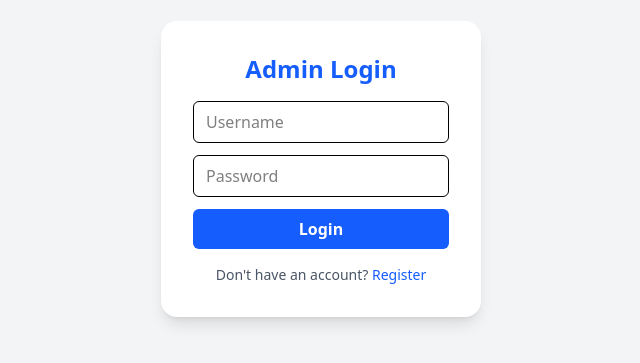
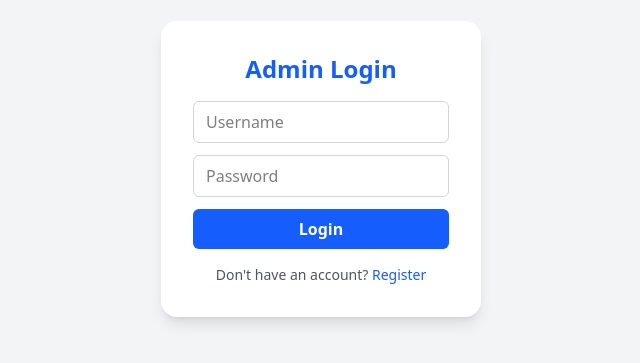
Before and after one commit to Nimit1775/HMS, a React (Vite) app in the folder client/: page /login in a window 1280 px wide. Shown: the part 231-594 px from the top of the page, without its empty margins (319-959 px from the left). Built offline with nearby package versions, Linux system fonts and the light colour scheme.

Commit message:
Auto-commit: Agent tool execution

```diff
--- a/client/src/pages/Auth.jsx
+++ b/client/src/pages/Auth.jsx
@@ -55,22 +55,39 @@ export default function Auth() {
           <input
             type="text"
             placeholder="Username"
-            className="w-full border rounded-md px-3 py-2"
+            className="w-full border border-gray-300 rounded-md px-3 py-2 focus:outline-none focus:ring-2 focus:ring-blue-500 focus:border-transparent"
             value={form.username}
             onChange={(e) => setForm({ ...form, username: e.target.value })}
+            required
+            minLength="3"
+            disabled={isLoading}
           />
           <input
             type="password"
             placeholder="Password"
-            className="w-full border rounded-md px-3 py-2"
+            className="w-full border border-gray-300 rounded-md px-3 py-2 focus:outline-none focus:ring-2 focus:ring-blue-500 focus:border-transparent"
             value={form.password}
             onChange={(e) => setForm({ ...form, password: e.target.value })}
+            required
+            minLength="6"
+            disabled={isLoading}
           />
           <button
             type="submit"
-            className="w-full bg-blue-600 hover:bg-blue-700 text-white py-2 rounded-md font-semibold"
+            className="w-full bg-blue-600 hover:bg-blue-700 disabled:bg-gray-400 text-white py-2 rounded-md font-semibold transition-colors duration-200"
+            disabled={isLoading}
           >
-            {isLogin ? "Login" : "Register"}
+            {isLoading ? (
+              <span className="flex items-center justify-center">
+                <svg className="animate-spin -ml-1 mr-2 h-4 w-4 text-white" xmlns="http://www.w3.org/2000/svg" fill="none" viewBox="0 0 24 24">
+                  <circle className="opacity-25" cx="12" cy="12" r="10" stroke="currentColor" strokeWidth="4"></circle>
+                  <path className="opacity-75" fill="currentColor" d="M4 12a8 8 0 018-8V0C5.373 0 0 5.373 0 12h4zm2 5.291A7.962 7.962 0 014 12H0c0 3.042 1.135 5.824 3 7.938l3-2.647z"></path>
+                </svg>
+                {isLogin ? "Logging in..." : "Registering..."}
+              </span>
+            ) : (
+              isLogin ? "Login" : "Register"
+            )}
           </button>
         </form>
 
```
